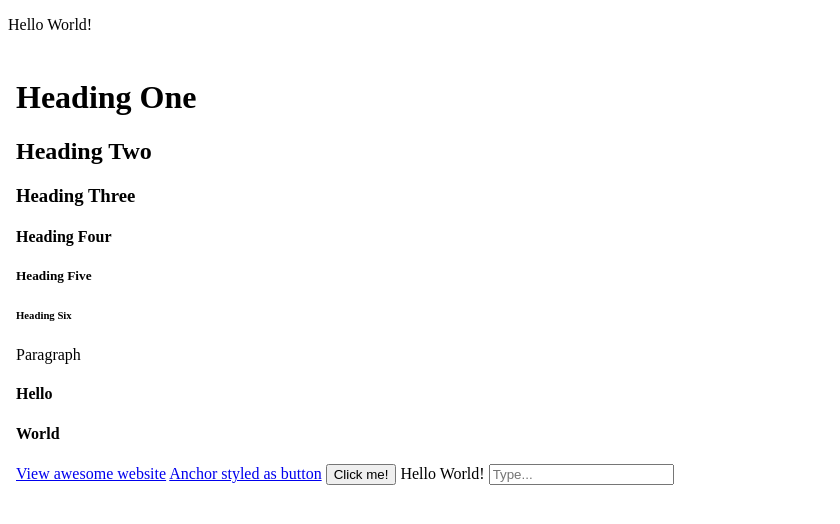
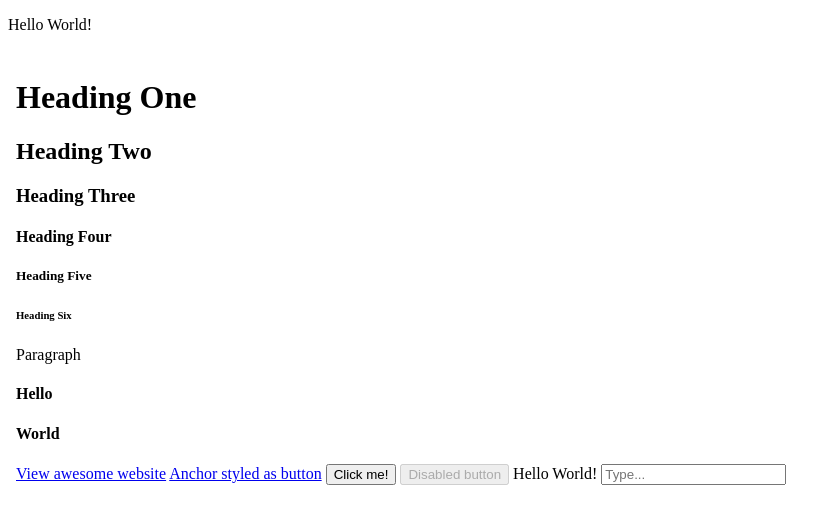
Before and after one commit to ghostdevv/ghostsui, a Svelte app in the folder dev/: page / in a window 1280 px wide. Shown: the top 524 px of the page, without its empty margins (0-840 px from the left). Built offline with nearby package versions, Linux system fonts and the light colour scheme.

Commit message:
dev: update

```diff
--- a/dev/src/App.svelte
+++ b/dev/src/App.svelte
@@ -31,6 +31,8 @@
 
     <button> Click me! </button>
 
+    <button disabled>Disabled button</button>
+
     <card> Hello World! </card>
 
     <input type="text" placeholder="Type..." />
```
